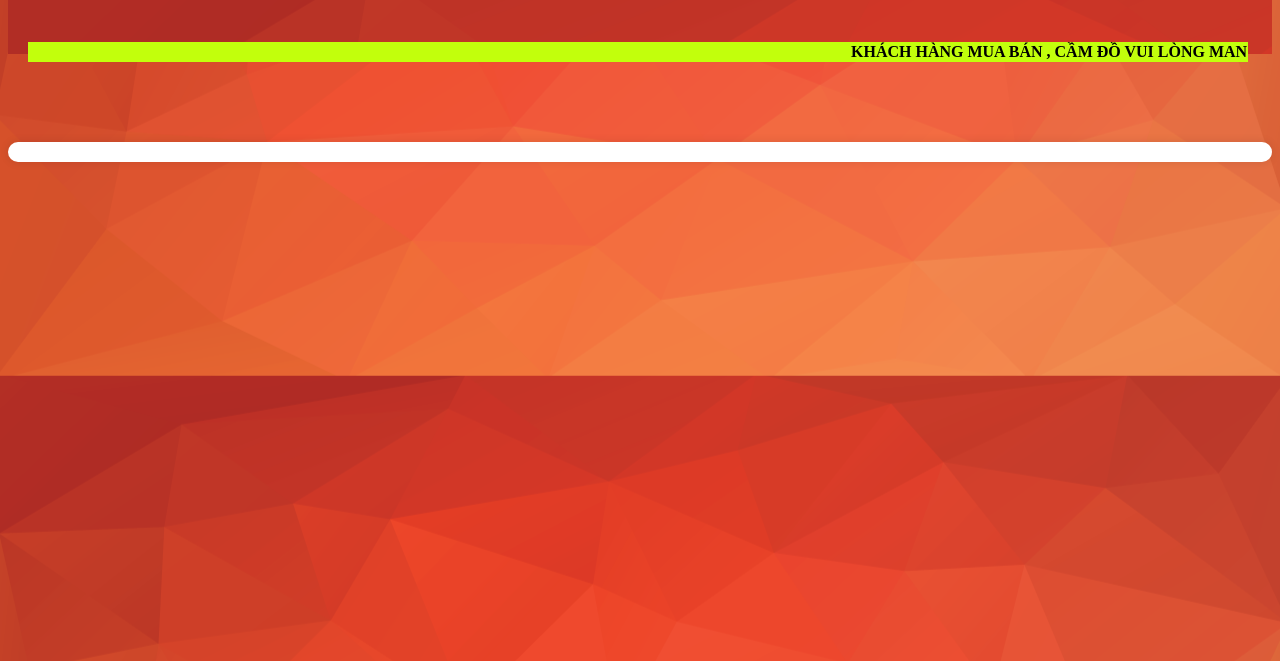
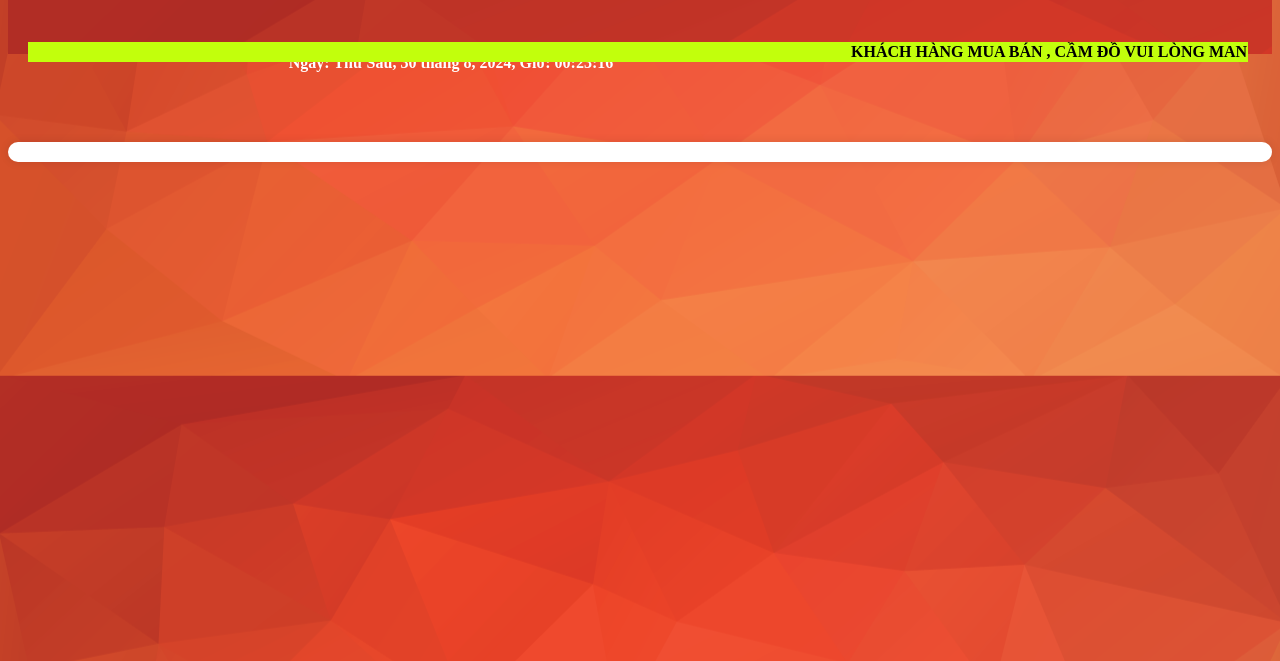
Before and after one commit to Chichichop/PhuocDat, a plain HTML site: page index.html in a window 1280 px wide. Shown: the part 139-800 px from the top of the page. Drawn offline with Linux system fonts and the light colour scheme; a script that the page names is missing.

Commit message:
ẩn transper datetime

```diff
--- a/styles.css
+++ b/styles.css
@@ -196,7 +196,7 @@ header h1, .address, .telephone {
     color: #ffffff; /* Màu chữ xanh nước biển */
     margin-bottom: 10px; /* Khoảng cách dưới để tách khỏi bảng giá */
     font-weight: bold; /* Chữ đậm */
-    transform: translateY(-2cm);
+    /*transform: translateY(-2cm);*/
 
 }
 
```
